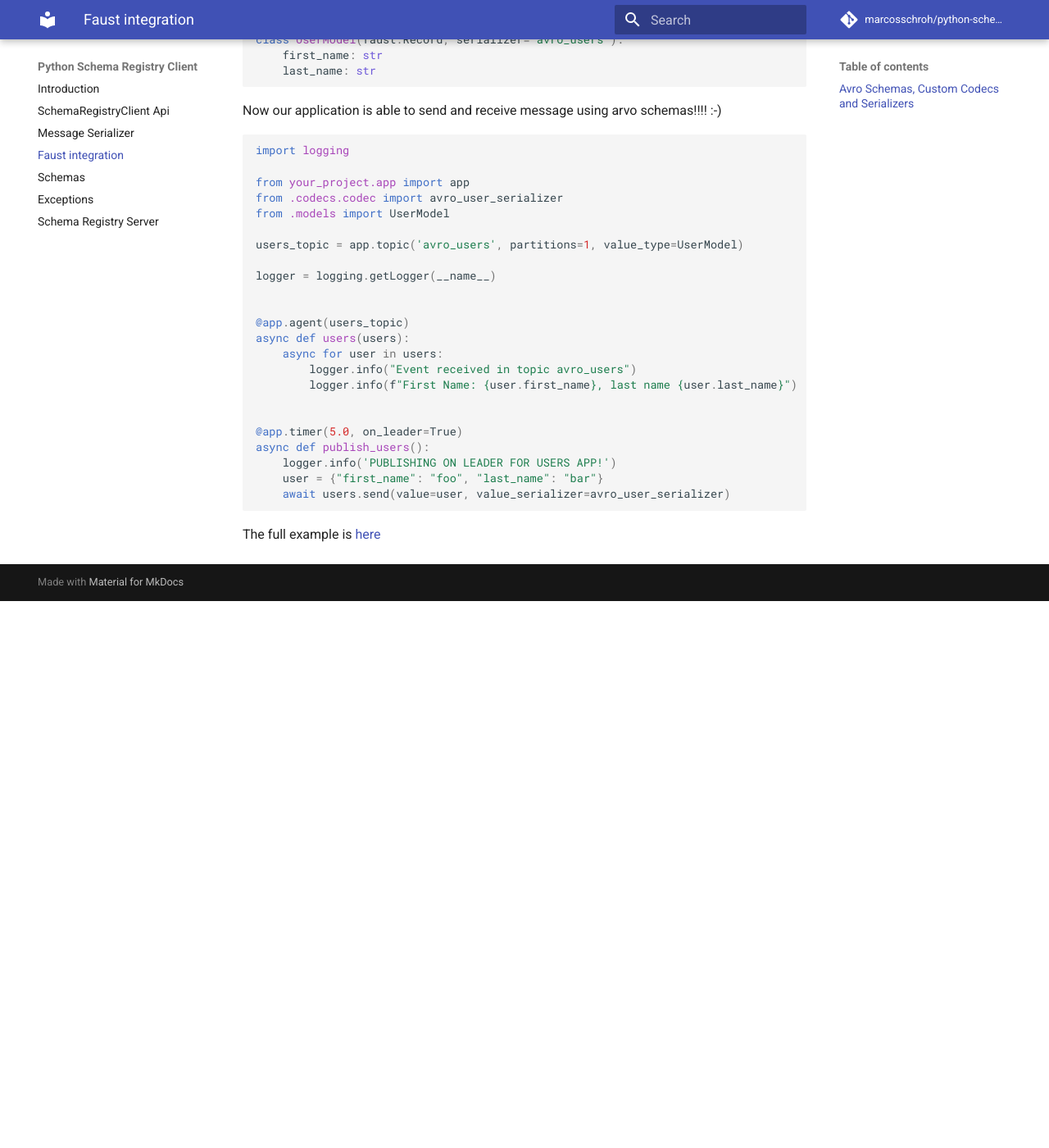
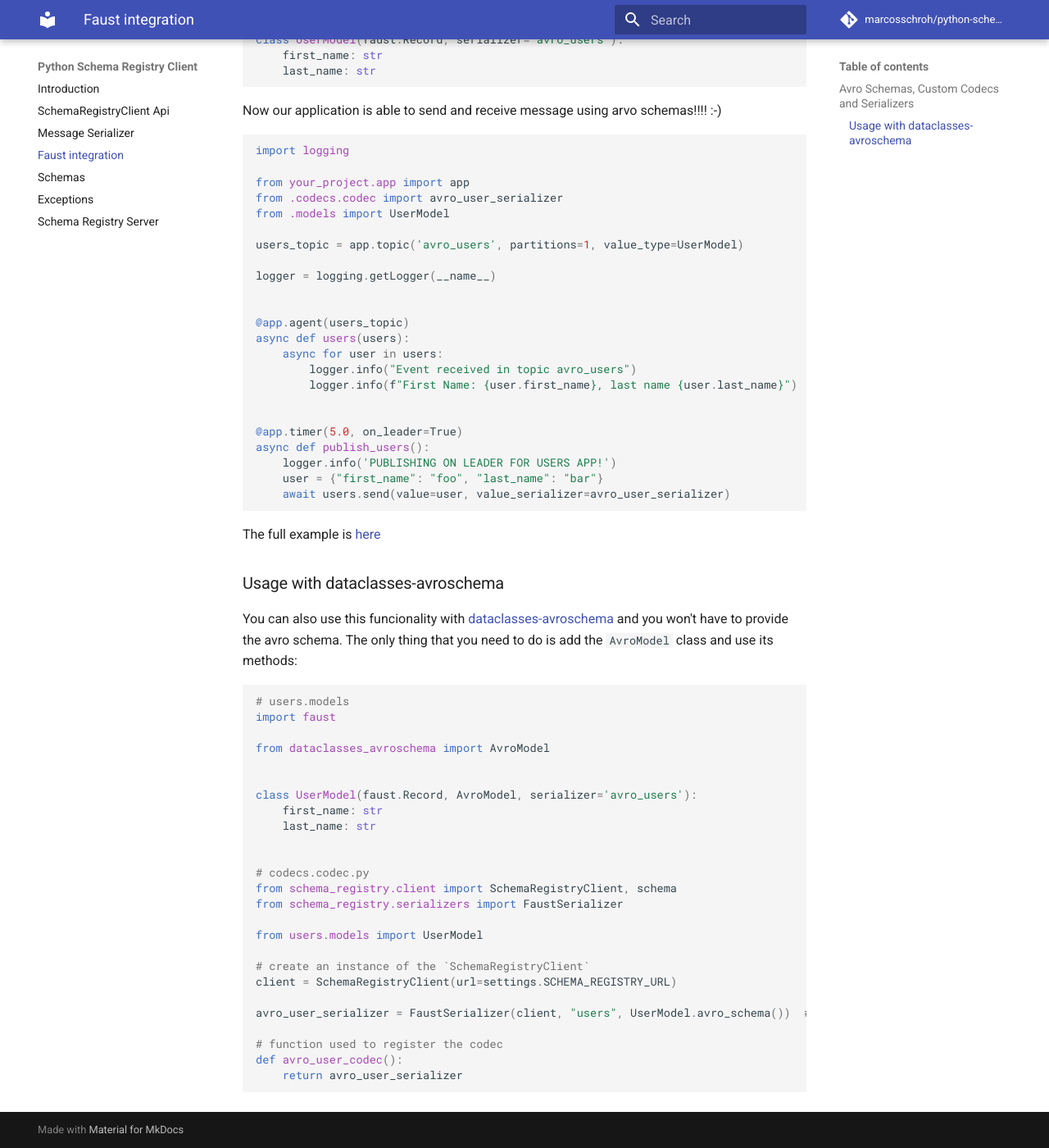
Before and after one commit to marcosschroh/python-schema-registry-client, an MkDocs documentation site: the page built from docs/faust.md, in a window 1280 px wide and 1400 px high, scrolled down 1689 px. Shown: the whole window at 82% size. Built offline with MkDocs 1.6.1 and Material for MkDocs 9.7.7, drawn with Linux system fonts in a browser that asks for light colours; comment, search, counter and statistics services are not loaded; before the commit the page ends 2422 px from its top, so only the background shows below that.

Commit message:
feat: dataclasses-avroschema support to serializers

````diff
--- a/docs/faust.md
+++ b/docs/faust.md
@@ -47,7 +47,6 @@ avro_user_schema = schema.AvroSchema({
 
 avro_user_serializer = FaustSerializer(client, "users", avro_user_schema)
 
-
 # function used to register the codec
 def avro_user_codec():
     return avro_user_serializer
@@ -57,7 +56,6 @@ and ddd in `setup.py` the folloing code in order to tell faust where to find the
 
 ```python
 # setup.py
-
 setup(
     ...
     entry_points={
@@ -75,6 +73,8 @@ Now the final step is to integrate the faust model with the AvroSerializer.
 
 ```python
 # users.models
+import faust
+
 
 class UserModel(faust.Record, serializer='avro_users'):
     first_name: str
@@ -110,3 +110,36 @@ async def publish_users():
 ```
 
 The full example is [here](https://github.com/marcosschroh/faust-docker-compose-example/blob/master/faust-project/example/codecs/avro.py)
+
+### Usage with dataclasses-avroschema
+
+You can also use this funcionality with [dataclasses-avroschema](https://github.com/marcosschroh/dataclasses-avroschema) and you won't have to provide the avro schema.
+The only thing that you need to do is add the `AvroModel` class and use its methods:
+
+```python
+# users.models
+import faust
+
+from dataclasses_avroschema import AvroModel
+
+
+class UserModel(faust.Record, AvroModel, serializer='avro_users'):
+    first_name: str
+    last_name: str
+
+
+# codecs.codec.py
+from schema_registry.client import SchemaRegistryClient, schema
+from schema_registry.serializers import FaustSerializer
+
+from users.models import UserModel
+
+# create an instance of the `SchemaRegistryClient`
+client = SchemaRegistryClient(url=settings.SCHEMA_REGISTRY_URL)
+
+avro_user_serializer = FaustSerializer(client, "users", UserModel.avro_schema())  # usign the method avro_schema to get the avro schema representation
+
+# function used to register the codec
+def avro_user_codec():
+    return avro_user_serializer
+```
````
Also changed, not shown: 5 other files.
